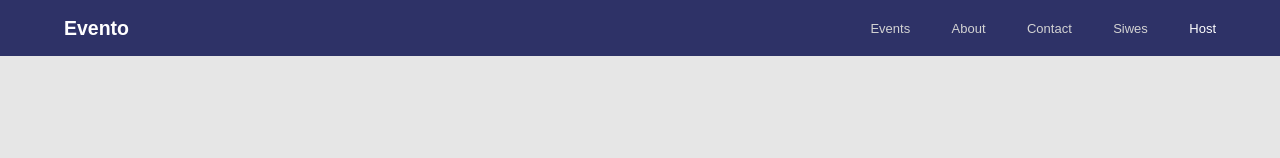
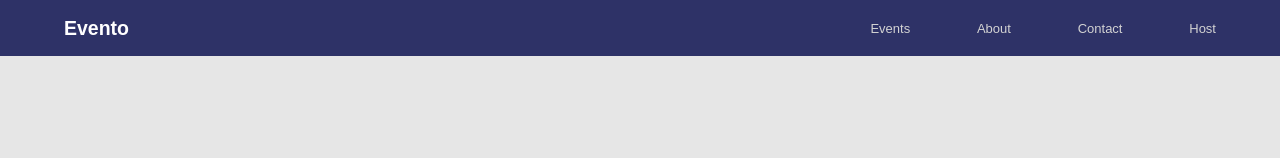
Before and after one commit to Chighold/evento, a website: page pages/register.html in a window 1280 px wide. Shown: the top 158 px of the page. Drawn offline with Linux system fonts and the light colour scheme.

Commit message:
Update register.html
Done

```diff
--- a/pages/register.html
+++ b/pages/register.html
@@ -14,7 +14,6 @@
             <a href="home.html"> Events </a>
             <a href="about.html"> About </a>
             <a href="contact.html"> Contact </a>
-            <a href="home.html"> Siwes </a>
             <a href="host.html"> Host </a>
         </div>
     </div>
```
